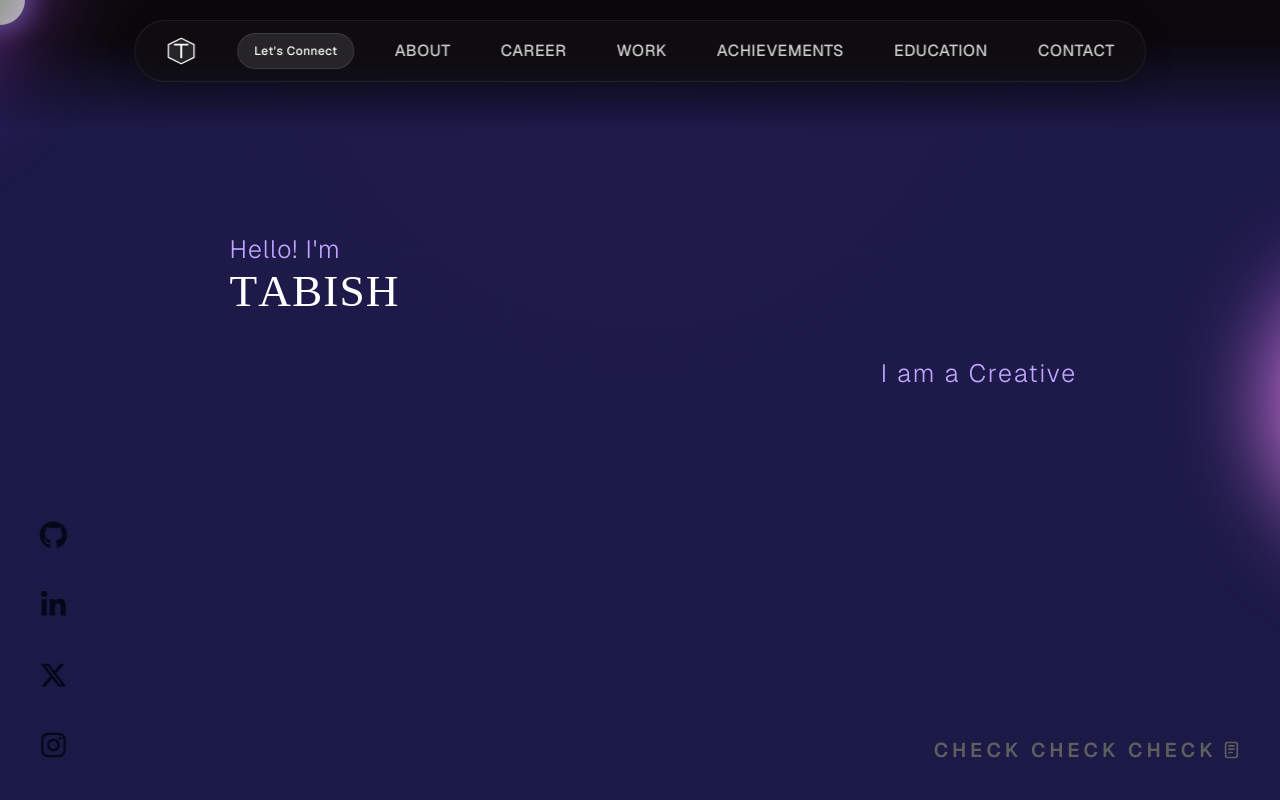
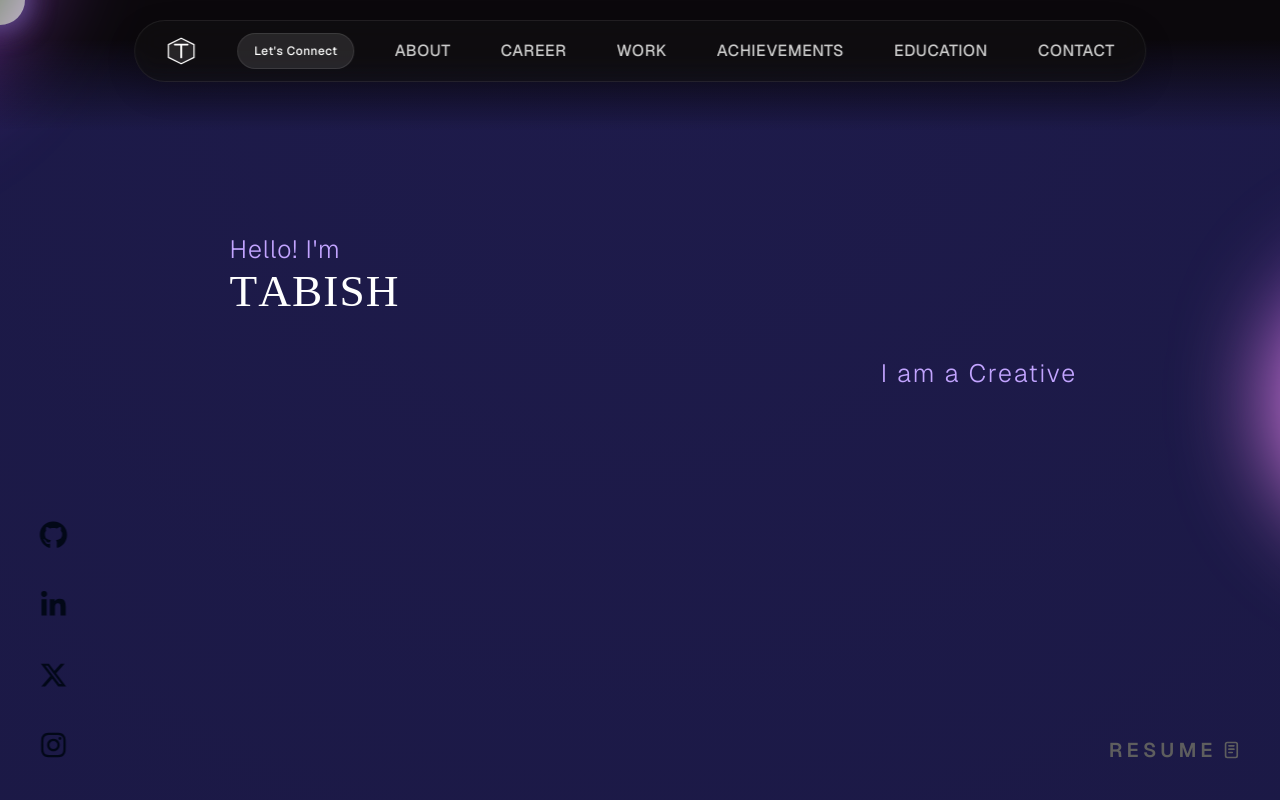
Before and after one commit to ThebishAhmad/resume, a Next.js app: page / in a window 1280 px wide. Shown: the top 800 px of the page. Built offline with nearby package versions, Linux system fonts and the light colour scheme; no server answers; a web font is replaced by a local one.

Commit message:
Update resume link in SocialIcons component

```diff
--- a/components/merged/SocialIcons.tsx
+++ b/components/merged/SocialIcons.tsx
@@ -82,12 +82,17 @@ const SocialIcons = () => {
           </a>
         </span>
       </div>
-      <a className="resume-button" href="#">
-        <HoverLinks text="CHECK CHECK CHECK" />
-        <span>
-          <TbNotes />
-        </span>
-      </a>
+      <a
+  className="resume-button"
+  href="/resume.pdf"
+  target="_blank"
+  rel="noopener noreferrer"
+>
+  <HoverLinks text="RESUME" />
+  <span>
+    <TbNotes />
+  </span>
+</a>
     </div>
   );
 };
```
